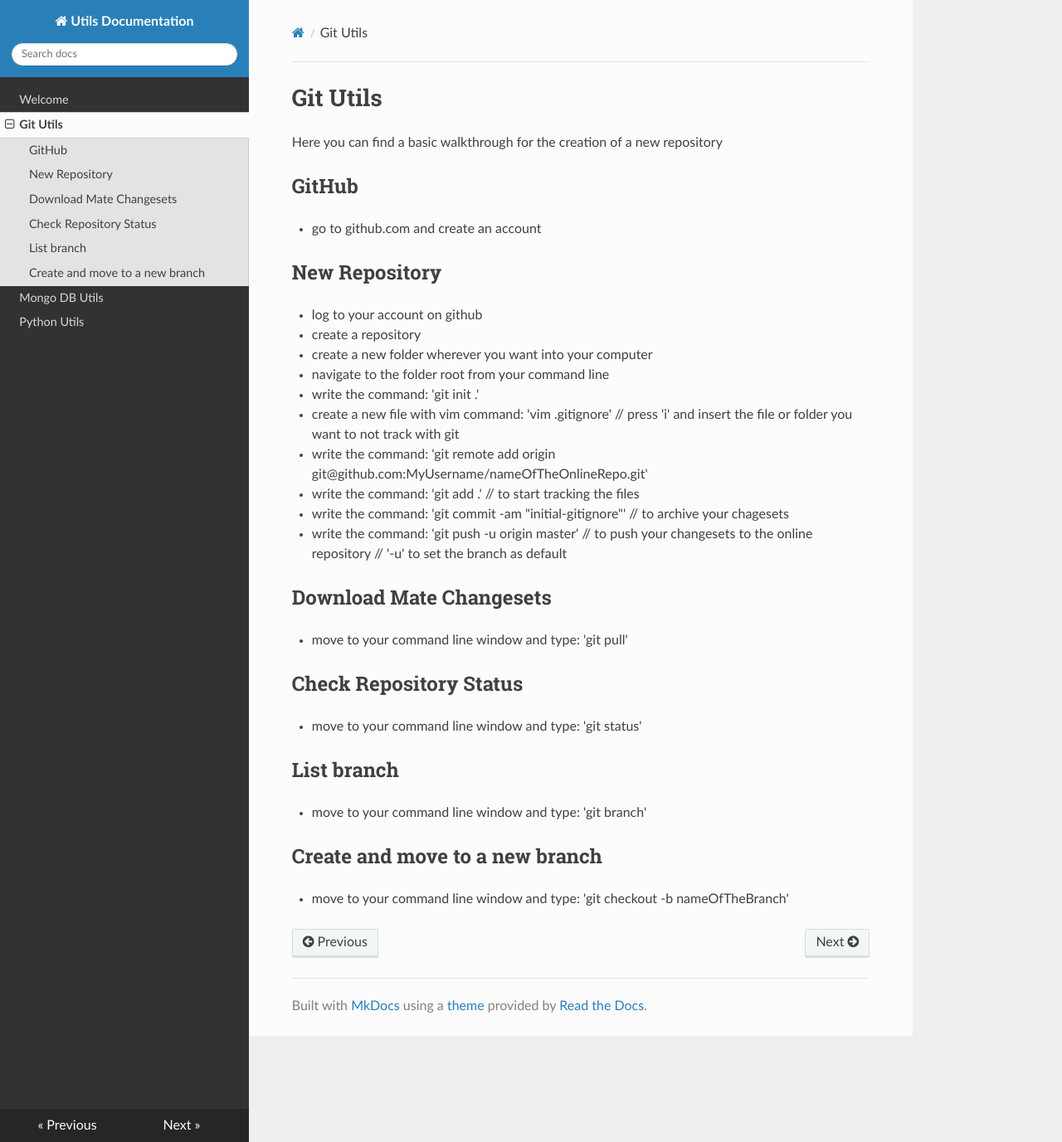
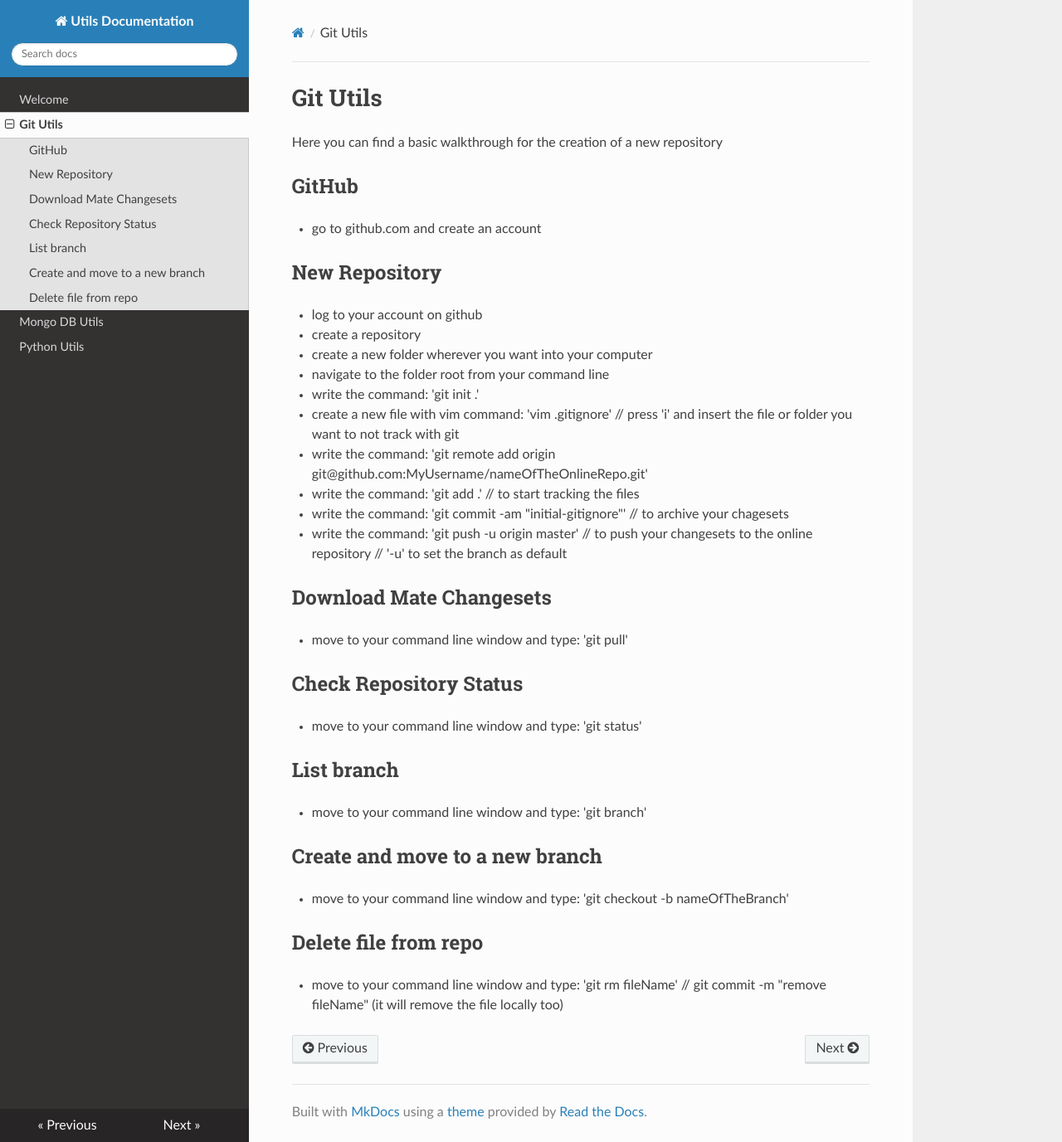
Before and after one commit to ColmeSH/utils, an MkDocs documentation site: the page built from docs/git.md, in a window 1280 px wide and 1377 px high. Shown: the whole window at 83% size. Built offline with MkDocs 1.6.1, drawn with Linux system fonts in a browser that asks for light colours; nearby versions of some CDN libraries; old or Windows-style settings are respelled for this version of MkDocs.

Commit message:
git docu updated

```diff
--- a/docs/git.md
+++ b/docs/git.md
@@ -28,3 +28,6 @@ Here you can find a basic walkthrough for the creation of a new repository
 
 ## Create and move to a new branch
 - move to your command line window and type: 'git checkout -b nameOfTheBranch'
+
+## Delete file from repo
+- move to your command line window and type: 'git rm fileName' // git commit -m "remove fileName" (it will remove the file locally too)
```
